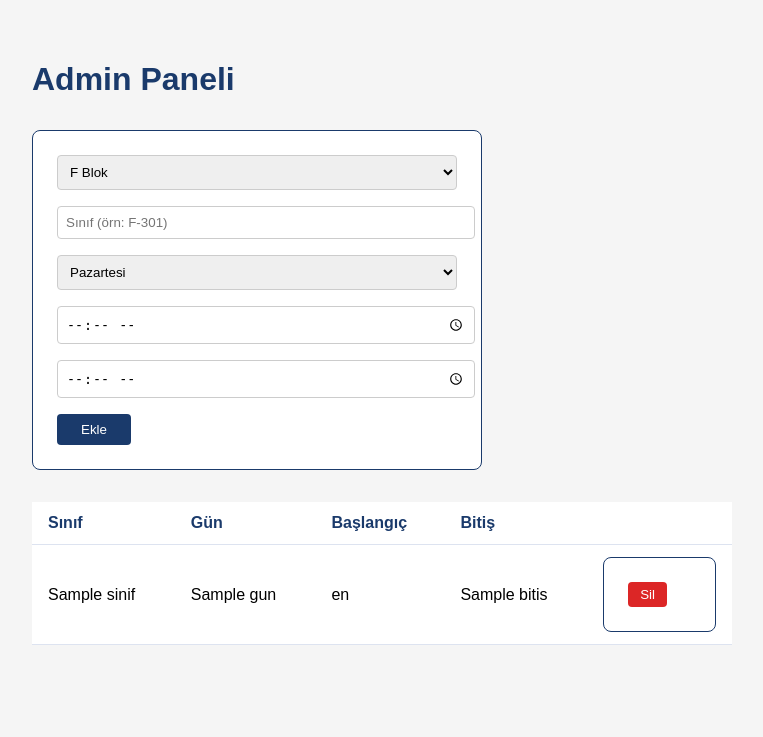
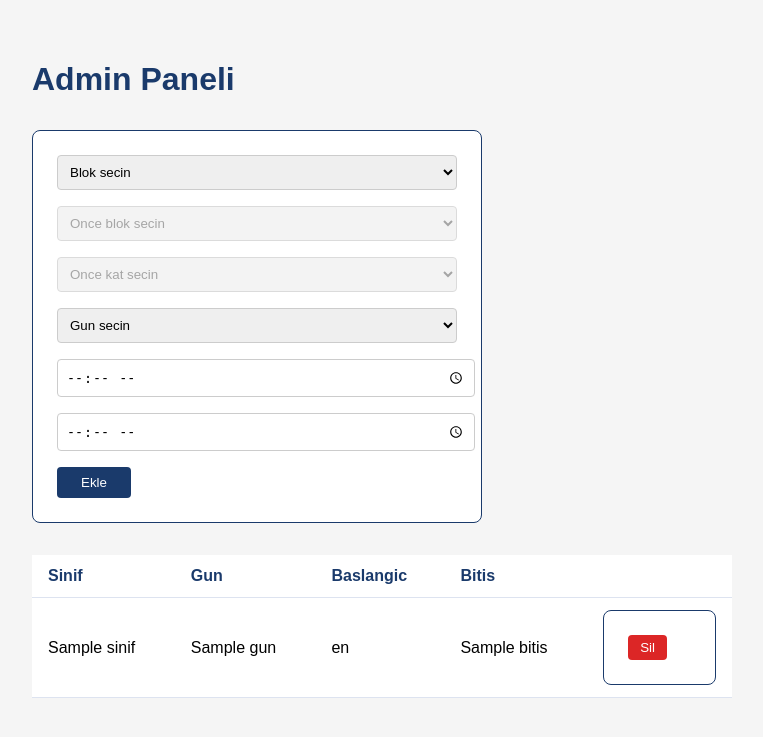
Before and after one commit to huseyingumustas/bos-sinif, a Flask app: template templates/admin.html in a window 1280 px wide. Shown: the top 737 px of the page, without its empty margins (8-771 px from the left). Run offline with Flask 3, Linux system fonts and the light colour scheme; the template is opened without the code that fills it: most values are stand-ins (such as "Sample title", 1, 10 or a date in 2020).

Commit message:
add admin validation and error handling

```diff
--- a/app.py
+++ b/app.py
@@ -1,24 +1,177 @@
+from datetime import datetime
 from flask import Flask, render_template, jsonify, request, redirect
 from supabase import create_client
 from dotenv import load_dotenv
+import json
+import logging
 import os
 
 load_dotenv()
 
 app = Flask(__name__)
+app.logger.setLevel(logging.INFO)
 
-supabase = create_client(os.getenv('SUPABASE_URL'), os.getenv('SUPABASE_KEY'))
+SUPABASE_URL = os.getenv('SUPABASE_URL')
+SUPABASE_KEY = os.getenv('SUPABASE_KEY')
+ADMIN_SIFRE = os.getenv('ADMIN_SIFRE')
+
+ALLOWED_GUNLER = [
+    'Pazartesi',
+    'Sal\u0131',
+    '\u00c7ar\u015famba',
+    'Per\u015fembe',
+    'Cuma',
+]
+
+SINIF_CONFIG = {
+    'B': {
+        '5': ['B-501', 'B-502', 'B-511', 'B-512'],
+    },
+    'F': {
+        '3': ['F-301'],
+    },
+}
+
+
+def supabase_hazirla():
+    if not SUPABASE_URL or not SUPABASE_KEY:
+        app.logger.error('Supabase ortam degiskenleri eksik.')
+        return None
+
+    try:
+        return create_client(SUPABASE_URL, SUPABASE_KEY)
+    except Exception:
+        app.logger.exception('Supabase istemcisi olusturulamadi.')
+        return None
+
+
+supabase = supabase_hazirla()
+
+
+def supabase_gerekli_json():
+    if supabase is None:
+        return jsonify({'error': 'Veri kaynagina su anda ulasilamiyor.'}), 503
+    return None
+
+
+def supabase_gerekli_html():
+    if supabase is None:
+        return 'Veri kaynagina su anda ulasilamiyor.', 503
+    return None
+
+
+def bos_admin_formu():
+    return {
+        'blok': '',
+        'kat': '',
+        'sinif': '',
+        'gun': '',
+        'baslangic': '',
+        'bitis': '',
+    }
+
+
+def admin_formunu_hazirla(source=None):
+    form_data = bos_admin_formu()
+    if not source:
+        return form_data
+
+    for alan in form_data:
+        form_data[alan] = (source.get(alan) or '').strip()
+    return form_data
+
+
+def saati_dakikaya_cevir(saat_metni):
+    try:
+        parsed = datetime.strptime(saat_metni, '%H:%M')
+        return parsed.hour * 60 + parsed.minute
+    except ValueError:
+        return None
+
+
+def admin_formunu_dogrula(form_data):
+    blok = form_data['blok']
+    kat = form_data['kat']
+    sinif = form_data['sinif']
+    gun = form_data['gun']
+    baslangic = form_data['baslangic']
+    bitis = form_data['bitis']
+
+    if not blok:
+        return 'Lutfen blok secin.'
+    if blok not in SINIF_CONFIG:
+        return 'Gecersiz blok secildi.'
+
+    katlar = SINIF_CONFIG[blok]
+    if not kat:
+        return 'Lutfen kat secin.'
+    if kat not in katlar:
+        return 'Secilen blok icin gecersiz kat secildi.'
+
+    siniflar = katlar[kat]
+    if not sinif:
+        return 'Lutfen sinif secin.'
+    if sinif not in siniflar:
+        return 'Secilen blok ve kat icin gecersiz sinif secildi.'
+
+    if not gun:
+        return 'Lutfen gun secin.'
+    if gun not in ALLOWED_GUNLER:
+        return 'Gecersiz gun secildi.'
+
+    if not baslangic or not bitis:
+        return 'Baslangic ve bitis saatleri zorunludur.'
+
+    baslangic_dakika = saati_dakikaya_cevir(baslangic)
+    bitis_dakika = saati_dakikaya_cevir(bitis)
+    if baslangic_dakika is None or bitis_dakika is None:
+        return 'Saat formati gecersiz.'
+    if baslangic_dakika >= bitis_dakika:
+        return 'Baslangic saati bitis saatinden once olmalidir.'
+
+    return None
+
+
+def admin_panelini_render_et(sifre, error_message=None, form_data=None, status_code=200):
+    supabase_hatasi = supabase_gerekli_html()
+    if supabase_hatasi:
+        return supabase_hatasi
+
+    try:
+        dersler = supabase.table('dersler').select('*').order('sinif').execute()
+        return render_template(
+            'admin.html',
+            dersler=dersler.data or [],
+            sifre=sifre,
+            error_message=error_message,
+            form_data=form_data or bos_admin_formu(),
+            bloklar=list(SINIF_CONFIG.keys()),
+            gunler=ALLOWED_GUNLER,
+            sinif_config_json=json.dumps(SINIF_CONFIG, ensure_ascii=True),
+        ), status_code
+    except Exception:
+        app.logger.exception('Admin paneli icin dersler alinamadi.')
+        return 'Ders verileri su anda getirilemiyor.', 502
+
 
 @app.route('/')
 def index():
     return render_template('index.html')
 
+
 @app.route('/dersler')
 def dersler():
-    response = supabase.table('dersler').select('*').execute()
-    return jsonify(response.data)
+    supabase_hatasi = supabase_gerekli_json()
+    if supabase_hatasi:
+        return supabase_hatasi
 
-ADMIN_SIFRE = os.getenv('ADMIN_SIFRE')
+    try:
+        response = supabase.table('dersler').select('*').execute()
+        return jsonify(response.data or [])
+    except Exception:
+        app.logger.exception('/dersler verisi alinamadi.')
+        return jsonify({'error': 'Ders verileri su anda getirilemiyor.'}), 502
+
 
 @app.route('/admin')
 def admin():
@@ -26,27 +179,53 @@ def admin():
     if sifre != ADMIN_SIFRE:
         return '''
         <form action="/admin">
-            <input name="sifre" type="password" placeholder="Şifre">
-            <button type="submit">Giriş</button>
+            <input name="sifre" type="password" placeholder="Sifre">
+            <button type="submit">Giris</button>
         </form>
         '''
-    dersler = supabase.table('dersler').select('*').order('sinif').execute()
-    return render_template('admin.html', dersler=dersler.data, sifre=sifre)
+
+    return admin_panelini_render_et(sifre)
+
+
 @app.route('/admin/ekle', methods=['POST'])
 def admin_ekle():
     sifre = request.form.get('sifre')
     if sifre != ADMIN_SIFRE:
         return 'Yetkisiz', 403
 
-    supabase.table('dersler').insert({
-        'blok': request.form.get('blok'),
-        'sinif': request.form.get('sinif'),
-        'gun': request.form.get('gun'),
-        'baslangic': request.form.get('baslangic'),
-        'bitis': request.form.get('bitis'),
-    }).execute()
+    form_data = admin_formunu_hazirla(request.form)
+    dogrulama_hatasi = admin_formunu_dogrula(form_data)
+    if dogrulama_hatasi:
+        return admin_panelini_render_et(
+            sifre,
+            error_message=dogrulama_hatasi,
+            form_data=form_data,
+            status_code=400,
+        )
+
+    supabase_hatasi = supabase_gerekli_html()
+    if supabase_hatasi:
+        return supabase_hatasi
+
+    try:
+        supabase.table('dersler').insert({
+            'blok': form_data['blok'],
+            'sinif': form_data['sinif'],
+            'gun': form_data['gun'],
+            'baslangic': form_data['baslangic'],
+            'bitis': form_data['bitis'],
+        }).execute()
+    except Exception:
+        app.logger.exception('Ders ekleme islemi basarisiz oldu.')
+        return admin_panelini_render_et(
+            sifre,
+            error_message='Ders eklenemedi. Lutfen tekrar deneyin.',
+            form_data=form_data,
+            status_code=502,
+        )
 
     return redirect(f'/admin?sifre={sifre}')
+
 
 @app.route('/admin/sil', methods=['POST'])
 def admin_sil():
@@ -54,9 +233,18 @@ def admin_sil():
     if sifre != ADMIN_SIFRE:
         return 'Yetkisiz', 403
 
-    supabase.table('dersler').delete().eq('id', request.form.get('id')).execute()
+    supabase_hatasi = supabase_gerekli_html()
+    if supabase_hatasi:
+        return supabase_hatasi
+
+    try:
+        supabase.table('dersler').delete().eq('id', request.form.get('id')).execute()
+    except Exception:
+        app.logger.exception('Ders silme islemi basarisiz oldu.')
+        return 'Ders silinemedi.', 502
 
     return redirect(f'/admin?sifre={sifre}')
 
+
 if __name__ == '__main__':
     app.run(debug=True, host='0.0.0.0')
--- a/templates/admin.html
+++ b/templates/admin.html
@@ -13,37 +13,48 @@
         th, td { padding: 0.75rem 1rem; border-bottom: 1px solid #dde3f0; text-align: left; }
         th { color: #1a3a6b; }
         .sil { background: #dc2626; color: white; border: none; padding: 0.3rem 0.75rem; border-radius: 4px; cursor: pointer; }
+        .hata { background: #fee2e2; color: #991b1b; border: 1px solid #fecaca; padding: 0.75rem 1rem; border-radius: 8px; max-width: 400px; margin-bottom: 1rem; }
     </style>
 </head>
 <body>
     <h1>Admin Paneli</h1>
 
+    {% if error_message %}
+    <div class="hata">{{ error_message }}</div>
+    {% endif %}
+
     <form action="/admin/ekle" method="POST">
         <input name="sifre" type="hidden" value="{{ sifre }}">
-        <select name="blok">
-            <option value="F">F Blok</option>
-            <option value="B">B Blok</option>
+
+        <select id="blok" name="blok" required>
+            <option value="">Blok secin</option>
+            {% for blok in bloklar %}
+            <option value="{{ blok }}" {% if form_data.blok == blok %}selected{% endif %}>{{ blok }} Blok</option>
+            {% endfor %}
         </select>
-        <input name="sinif" type="text" placeholder="Sınıf (örn: F-301)">
-        <select name="gun">
-            <option>Pazartesi</option>
-            <option>Salı</option>
-            <option>Çarşamba</option>
-            <option>Perşembe</option>
-            <option>Cuma</option>
+
+        <select id="kat" name="kat" required disabled></select>
+        <select id="sinif" name="sinif" required disabled></select>
+
+        <select name="gun" required>
+            <option value="">Gun secin</option>
+            {% for gun in gunler %}
+            <option value="{{ gun }}" {% if form_data.gun == gun %}selected{% endif %}>{{ gun }}</option>
+            {% endfor %}
         </select>
-        <input name="baslangic" type="time">
-        <input name="bitis" type="time">
+
+        <input name="baslangic" type="time" value="{{ form_data.baslangic }}" required>
+        <input name="bitis" type="time" value="{{ form_data.bitis }}" required>
         <button type="submit">Ekle</button>
     </form>
 
     <table>
         <thead>
             <tr>
-                <th>Sınıf</th>
-                <th>Gün</th>
-                <th>Başlangıç</th>
-                <th>Bitiş</th>
+                <th>Sinif</th>
+                <th>Gun</th>
+                <th>Baslangic</th>
+                <th>Bitis</th>
                 <th></th>
             </tr>
         </thead>
@@ -65,5 +76,95 @@
             {% endfor %}
         </tbody>
     </table>
+
+    <script>
+        const sinifConfig = {{ sinif_config_json | safe }};
+        const initialFormData = {{ form_data | tojson }};
+        const blokSelect = document.getElementById('blok');
+        const katSelect = document.getElementById('kat');
+        const sinifSelect = document.getElementById('sinif');
+
+        function optionEkle(select, value, label, selected = false) {
+            const option = document.createElement('option');
+            option.value = value;
+            option.textContent = label;
+            option.selected = selected;
+            select.appendChild(option);
+        }
+
+        function siniflariDoldur(seciliSinif = '') {
+            const blok = blokSelect.value;
+            const kat = katSelect.value;
+            const siniflar = blok && kat && sinifConfig[blok] ? (sinifConfig[blok][kat] || []) : [];
+
+            sinifSelect.innerHTML = '';
+
+            if (!blok) {
+                optionEkle(sinifSelect, '', 'Once blok secin', true);
+                sinifSelect.disabled = true;
+                return;
+            }
+
+            if (!kat) {
+                optionEkle(sinifSelect, '', 'Once kat secin', true);
+                sinifSelect.disabled = true;
+                return;
+            }
+
+            if (!siniflar.length) {
+                optionEkle(sinifSelect, '', 'Bu kat icin tanimli sinif yok', true);
+                sinifSelect.disabled = true;
+                return;
+            }
+
+            optionEkle(sinifSelect, '', 'Sinif secin', seciliSinif === '');
+            siniflar.forEach((sinif) => {
+                optionEkle(sinifSelect, sinif, sinif, seciliSinif === sinif);
+            });
+            sinifSelect.disabled = false;
+        }
+
+        function katlariDoldur(seciliKat = '', seciliSinif = '') {
+            const blok = blokSelect.value;
+            const katlar = blok ? Object.keys(sinifConfig[blok] || {}) : [];
+
+            katSelect.innerHTML = '';
+            sinifSelect.innerHTML = '';
+
+            if (!blok) {
+                optionEkle(katSelect, '', 'Once blok secin', true);
+                optionEkle(sinifSelect, '', 'Once kat secin', true);
+                katSelect.disabled = true;
+                sinifSelect.disabled = true;
+                return;
+            }
+
+            if (!katlar.length) {
+                optionEkle(katSelect, '', 'Bu blok icin tanimli kat yok', true);
+                optionEkle(sinifSelect, '', 'Bu blok icin tanimli sinif yok', true);
+                katSelect.disabled = true;
+                sinifSelect.disabled = true;
+                return;
+            }
+
+            optionEkle(katSelect, '', 'Kat secin', seciliKat === '');
+            katlar.forEach((kat) => {
+                optionEkle(katSelect, kat, `${kat}. Kat`, seciliKat === kat);
+            });
+            katSelect.disabled = false;
+
+            siniflariDoldur(seciliSinif);
+        }
+
+        blokSelect.addEventListener('change', () => {
+            katlariDoldur('', '');
+        });
+
+        katSelect.addEventListener('change', () => {
+            siniflariDoldur('');
+        });
+
+        katlariDoldur(initialFormData.kat || '', initialFormData.sinif || '');
+    </script>
 </body>
 </html>
```
Also changed, not shown: static/script.js (+24 -3 lines).
